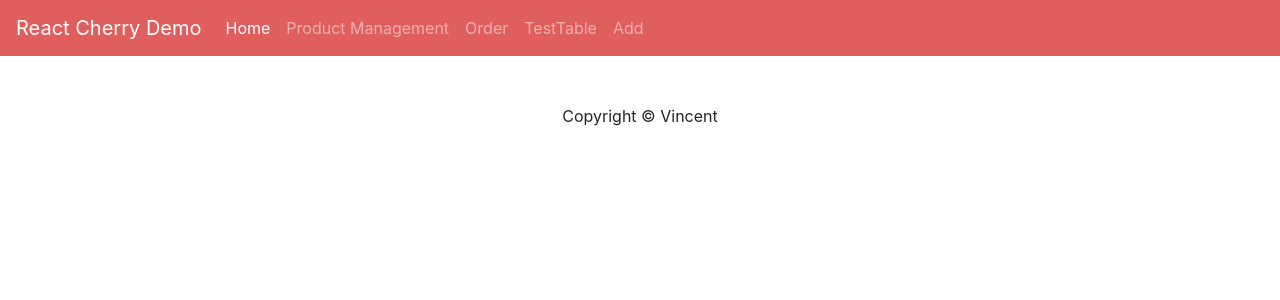
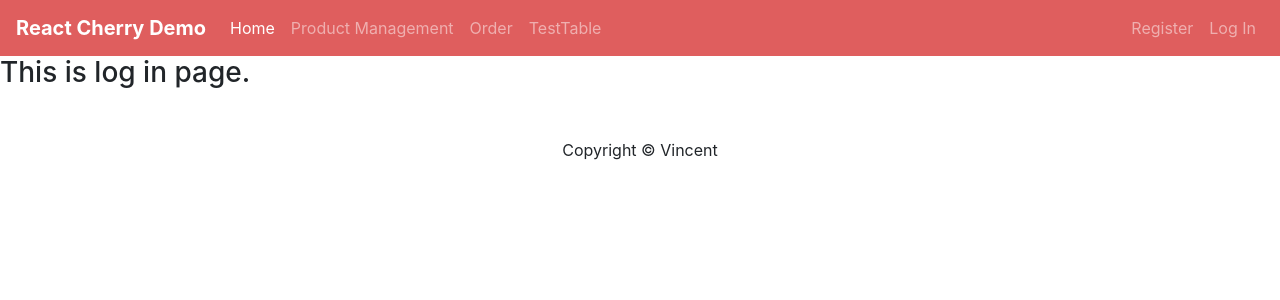
Before and after one commit to Hamsiny/React_Cherry_Demo, a React (Create React App) app: page /login in a window 1280 px wide. Shown: the top 300 px of the page. Built offline with nearby package versions, Linux system fonts and the light colour scheme.

Commit message:
add register and login component, update navbar structure

```diff
--- a/src/App.tsx
+++ b/src/App.tsx
@@ -7,6 +7,8 @@ import ProductManagement from "./pages/ProductManagement/ProductManagement";
 import { Products } from "./components/Products/Products";
 import CollapsibleTable from "./components/CollapsibleTable/Collapsibletable";
 import OrderPage from "./pages/OrderPage/OrderPage";
+import RegisterPage from "./pages/RegisterPage/RegisterPage";
+import LogInPage from "./pages/LogInPage/LogInPage";
 
 function App() {
   return (
@@ -19,14 +21,17 @@ function App() {
         <Route path= '/products' exact>
           <ProductManagement />
         </Route>
-        {/* <Route path= '/addproducts' exact>
-          <Products />
-        </Route> */}
         <Route path= '/testtable' exact>
           <CollapsibleTable />
         </Route>
         <Route path= '/order' exact>
           <OrderPage />
+        </Route>
+        <Route path= '/register' exact>
+          <RegisterPage />
+        </Route>
+        <Route path= '/login' exact>
+          <LogInPage />
         </Route>
       </Switch>
       <Footer />
--- a/src/components/navbar/navbar.tsx
+++ b/src/components/navbar/navbar.tsx
@@ -8,7 +8,7 @@ export class NavBar extends Component {
       <div>
         <nav className="navbar navbar-expand-sm navbar-dark bgred">
           <Link className="navbar-brand" to="/">
-            React Cherry Demo
+            <strong>React Cherry Demo</strong>
           </Link>
           <button
             className="navbar-toggler"
@@ -43,9 +43,16 @@ export class NavBar extends Component {
                   TestTable
                 </Link>
               </li>
+            </ul>
+            <ul className="navbar-nav ml-auto">
               <li className="nav-item">
-                <Link className="nav-link" to="/addproducts">
-                  Add
+                <Link className="nav-link" to="/register">
+                  Register
+                </Link>
+              </li>
+              <li className="nav-item">
+                <Link className="nav-link" to="/login">
+                  Log In
                 </Link>
               </li>
             </ul>
--- /dev/null
+++ b/src/pages/LogInPage/LogInPage.tsx
@@ -0,0 +1,11 @@
+import React from 'react'
+
+const LogInPage = () => {
+    return (
+        <div>
+            <h3>This is log in page.</h3>
+        </div>
+    )
+}
+
+export default LogInPage
--- /dev/null
+++ b/src/pages/RegisterPage/RegisterPage.tsx
@@ -0,0 +1,11 @@
+import React from 'react'
+
+const RegisterPage = () => {
+    return (
+        <div>
+            <h3>This is register page.</h3>
+        </div>
+    )
+}
+
+export default RegisterPage
```
